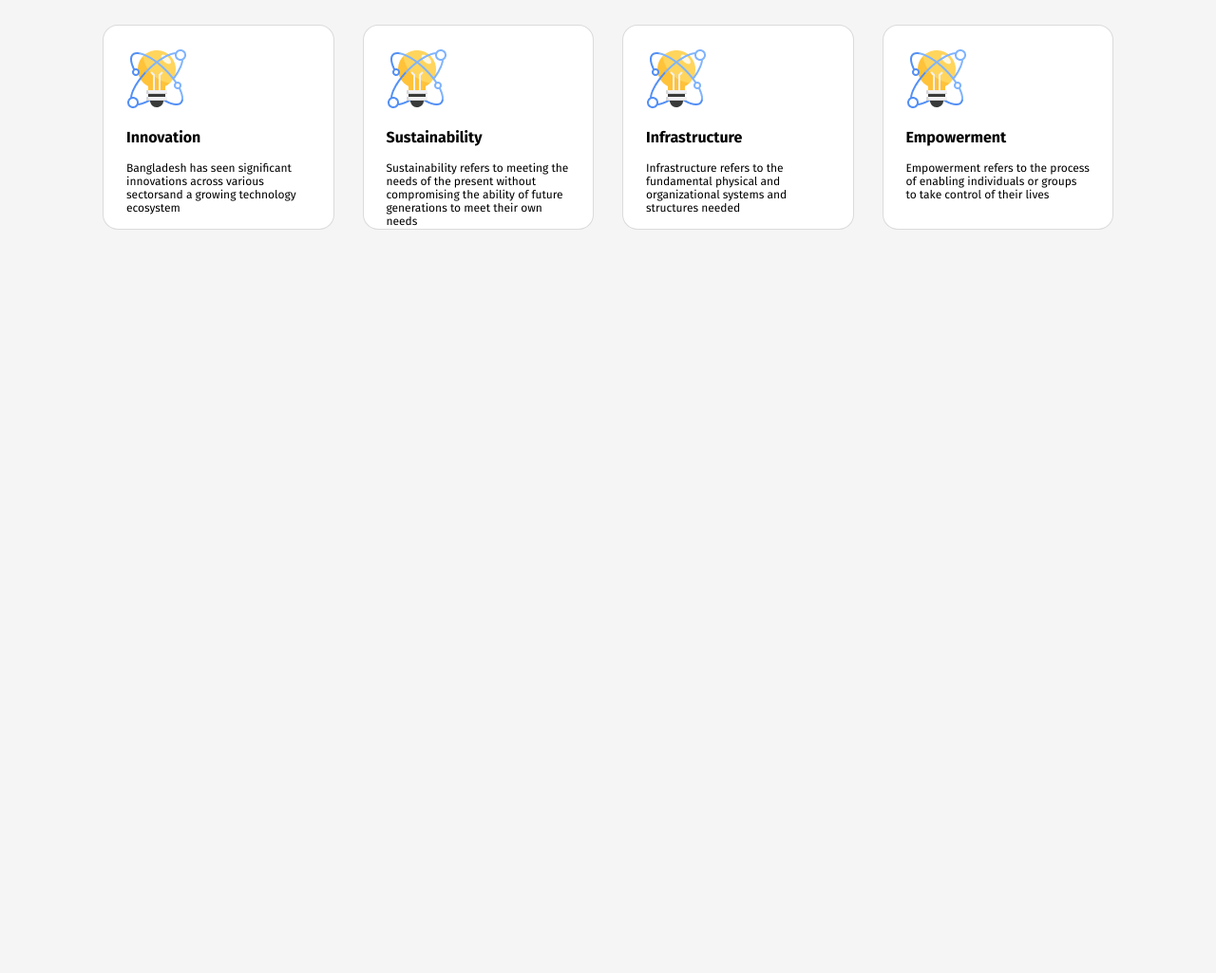
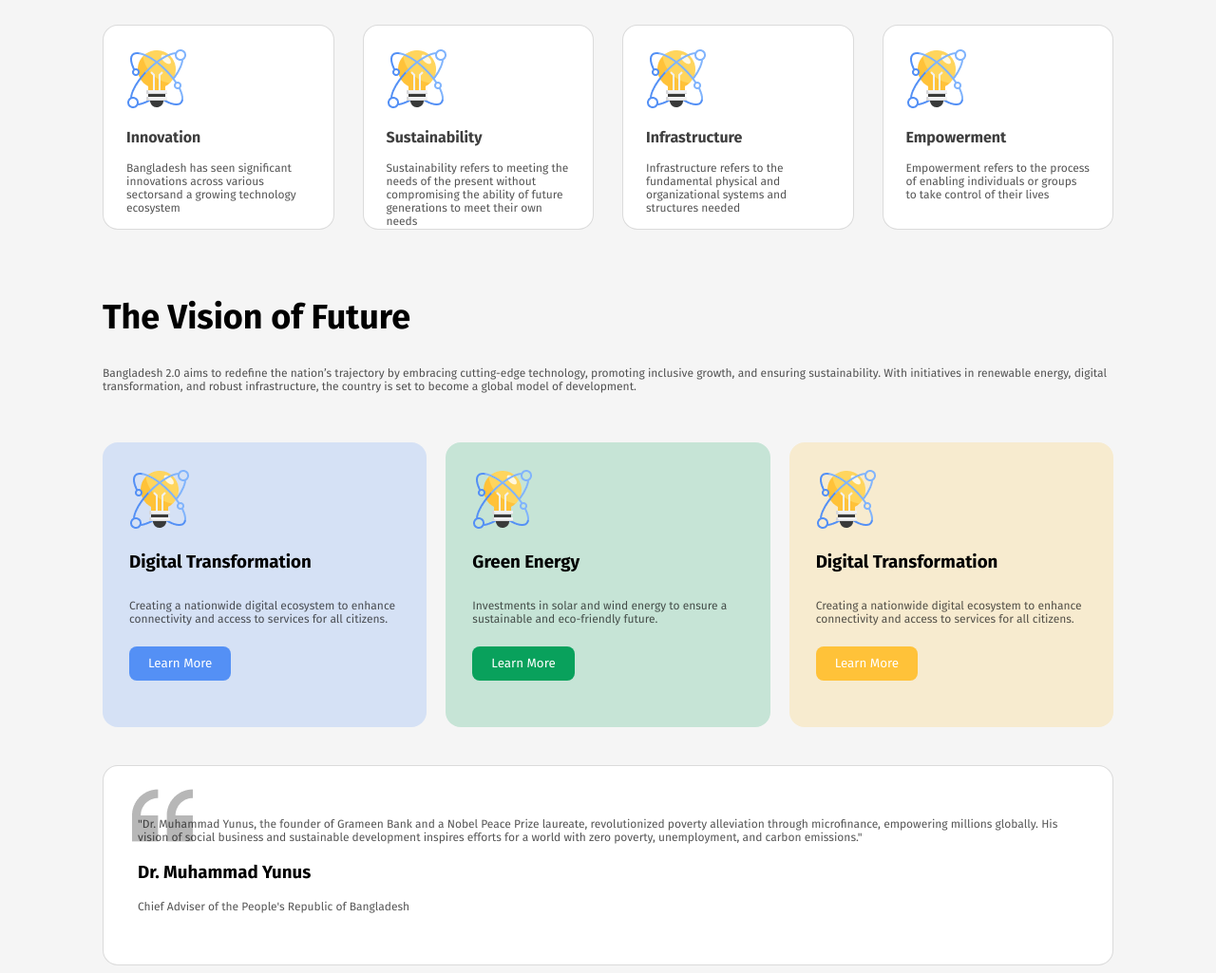
Before and after one commit to hd31520/BANGLADESH-2.0, a plain HTML site: page index.html in a window 1280 px wide. Shown: the part 900-1925 px from the top of the page at 95% size. Before the commit the page ends 1190 px from the top, so only its background shows below. Drawn offline with Linux system fonts and the light colour scheme.

Commit message:
description section complete

```diff
--- a/index.html
+++ b/index.html
@@ -35,20 +35,20 @@
 
     <!-- missin section  -->
     <section id="mission">
-        <h1>Bangladesh 2.0</h1>
+        <h1 class="section-title">Bangladesh 2.0</h1>
         <div id="mission-container">
             <div class="mission-class">
                 <img src="assets/card-icon.png" alt="">
-                <h3>Innovation</h3>
-                <p>
+                <h3 class="box-title">Innovation</h3>
+                <p class="description">
                     Bangladesh has seen significant innovations across various sectorsand a growing technology ecosystem
                 </p>
 
             </div>
             <div class="mission-class">
                 <img src="assets/card-icon.png" alt="">
-                <h3>Sustainability</h3>
-                <p>
+                <h3 class="box-title">Sustainability</h3>
+                <p class="description">
                     Sustainability refers to meeting the needs of the present without compromising the ability of future
                     generations to meet their own needs
                 </p>
@@ -56,8 +56,8 @@
             </div>
             <div class="mission-class">
                 <img src="assets/card-icon.png" alt="">
-                <h3>Infrastructure</h3>
-                <p>
+                <h3 class="box-title">Infrastructure</h3>
+                <p class="description">
                     Infrastructure refers to the fundamental physical and organizational systems and structures needed
 
                 </p>
@@ -65,8 +65,8 @@
             </div>
             <div class="mission-class">
                 <img src="assets/card-icon.png" alt="">
-                <h3>Empowerment</h3>
-                <p>
+                <h3 class="box-title">Empowerment</h3>
+                <p class="description">
                     Empowerment refers to the process of enabling individuals or groups to take control of their lives
 
                 </p>
@@ -74,6 +74,59 @@
             </div>
         </div>
     </section>
+
+    <!-- vision section -->
+     <section>
+        <h1 class="section-title">The Vision of Future</h1>
+        <p class="description">Bangladesh 2.0 aims to redefine the nation’s trajectory by embracing cutting-edge technology, promoting inclusive growth, and ensuring sustainability. With initiatives in renewable energy, digital transformation, and robust infrastructure, the country is set to become a global model of development.</p>
+        <div class="vission" style="padding: 40px 0;">
+            <div id="vission-one">
+                <img src="assets/card-icon.png" alt="">
+                <h3 class="card-title">Digital Transformation</h3>
+                <p class="description">
+                    Creating a nationwide digital ecosystem to enhance connectivity and access to services for all citizens.
+                </p>
+                <button>Learn More</button>
+
+            </div>
+            <div id="vission-two">
+                <img src="assets/card-icon.png" alt="">
+                <h3 class="card-title">Green Energy</h3>
+                <p class="description">
+                    Investments in solar and wind energy to ensure a sustainable and eco-friendly future.
+                </p>
+                <button>Learn More</button>
+
+            </div>
+            <div id="vission-three">
+                <img src="assets/card-icon.png" alt="">
+                <h3 class="card-title">Digital Transformation</h3>
+                <p class="description">
+                    Creating a nationwide digital ecosystem to enhance connectivity and access to services for all citizens.
+                </p>
+                <button>Learn More</button>
+
+            </div>
+
+
+        </div>
+     </section>
+
+     <!-- Description Section -->
+     <section id="description-section">
+        <img src="assets/quote-bg.png" alt="">
+        <div>
+            <p class="description">
+                "Dr. Muhammad Yunus, the founder of Grameen Bank and a Nobel Peace Prize laureate, revolutionized poverty alleviation through microfinance, empowering millions globally. His vision of social business and sustainable development inspires efforts for a world with zero poverty, unemployment, and carbon emissions."
+            </p>
+            <h3 class="card-title">
+                Dr. Muhammad Yunus
+            </h3>
+            <p class="description">
+                Chief Adviser of the People's Republic of Bangladesh
+            </p>
+        </div>
+     </section>
 </body>
 
 </html>
--- a/style/style.css
+++ b/style/style.css
@@ -60,7 +60,7 @@
     padding: 40px 0;
 }
 
-#mission>h1 {
+.section-title {
     font-size: 36px;
 }
 
@@ -75,15 +75,99 @@
     padding: 24px 24px;
 }
 
-.mission-class > h3 {
+.box-title {
     font-size: 16px;
+    color: rgba(14, 14, 14, 0.8);
 }
-.mission-class > p{
+
+.description {
     font-size: 12px;
     font-weight: 400;
+    color: rgba(14, 14, 14, 0.7);
 }
 
-#mission-container{
+#mission-container {
     display: flex;
     gap: 30px;
 }
+
+/* vission start */
+.vission {
+    display: flex;
+    gap: 20px;
+}
+
+.vission>div {
+    height: 300px;
+    width: 400px;
+    box-sizing: border-box;
+    padding: 28px;
+    border-radius: 16px;
+    /* display: flex; */
+    /* flex-direction: column; */
+
+
+}
+
+#vission-one {
+    background-color: rgba(84, 144, 245, 0.2);
+
+}
+
+#vission-one {
+    background-color: rgba(84, 144, 245, 0.2);
+
+}
+
+.vission>div>p {
+    padding: 10px 0;
+}
+
+.vission>div>button {
+    border-radius: 8px;
+
+    padding: 10px 20px;
+    border: none;
+    color: white;
+}
+
+#vission-one>button {
+    background-color: rgb(84, 144, 245);
+
+}
+
+
+#vission-two>button {
+    background-color: rgb(9, 161, 92);
+}
+
+
+#vission-two {
+    background-color: rgb(198, 228, 214);
+}
+
+#vission-three>button {
+    background-color: rgb(255, 194, 57);
+}
+
+
+#vission-three {
+    background-color: rgb(247, 235, 207);
+}
+
+
+/* Description section */
+
+#description-section {
+    padding: 42px 36px;
+    box-sizing: border-box;
+    border: 1px solid rgba(14, 14, 14, 0.15);
+    border-radius: 16px;
+    background-color: rgb(255, 255, 255);
+    position: relative;
+}
+#description-section > img{
+    position: absolute;
+    left: 30px;
+    top: 20px;
+}
```
